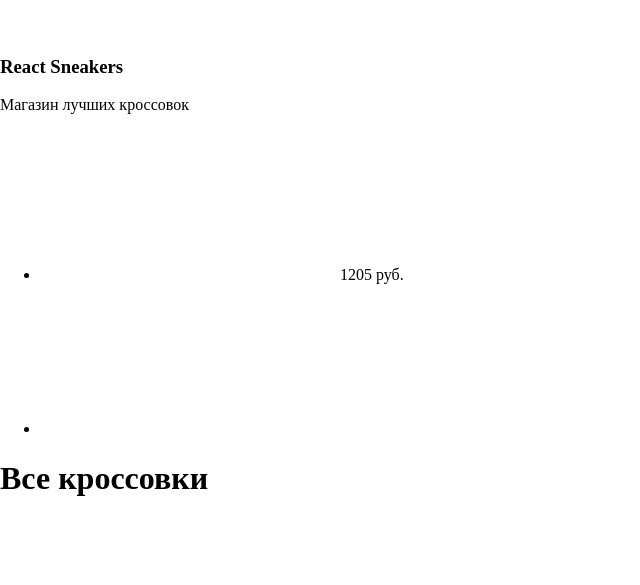
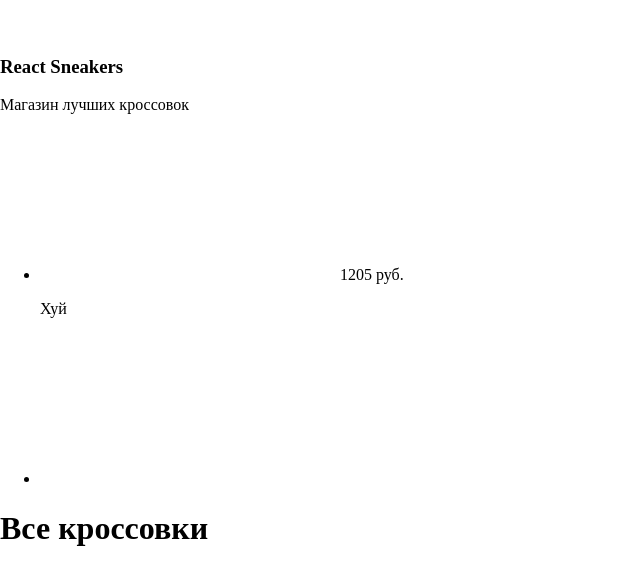
Before and after one commit to IamSubarist/rickandmorty, a React (Create React App) app: page / in a window 1280 px wide. Shown: the part 117-702 px from the top of the page, without its empty margins (0-640 px from the left). Built offline with nearby package versions, Linux system fonts and the light colour scheme.

Commit message:
Добавил хуй

```diff
--- a/src/App.js
+++ b/src/App.js
@@ -13,6 +13,7 @@ function App() {
           <li>
             <svg />
             <span>1205 руб.</span>
+            <p>Хуй</p>
           </li>
           <li>
             <svg />
```
